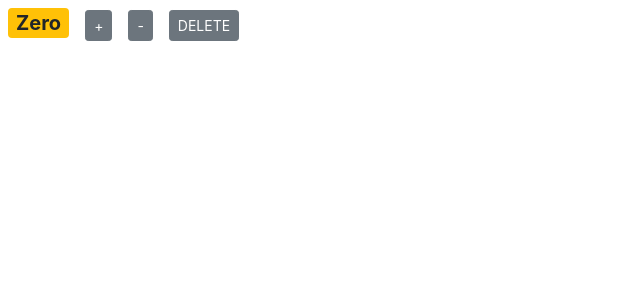
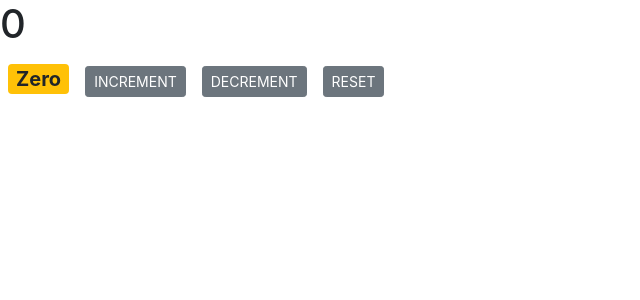
Before and after one commit to bilalahmad147/practice-reapositery-for-react, a React (Create React App) app: page / in a window 1280 px wide. Shown: the top 300 px of the page, without its empty margins (0-640 px from the left). Built offline with nearby package versions, Linux system fonts and the light colour scheme.

Commit message:
Update App.js

```diff
--- a/src/App.js
+++ b/src/App.js
@@ -1,23 +1,27 @@
-import React from 'react';
+import React, { useState } from 'react';
 import "./App.css";
 import 'bootstrap/dist/css/bootstrap.min.css';
 
 function App() {
   let initialValue = 0;
+  let [isCount, setCount] = useState(initialValue);
 
   const formatCount = () => {
-    return initialValue === 0 ? "Zero" : initialValue;
+    return isCount === initialValue ? "Zero" : isCount;
   };
 
   let classes = "badge m-2 badge-";
-  classes += (initialValue === 0) ? "warning" : "primary"
+  classes += (isCount === 0) ? "warning" : "primary";
+
+
 
   return (
     <React.Fragment>
-      <span style={{fontSize : 20}} className={classes}>{formatCount()}</span>
-      <button className="btn btn-secondary btn-sm m-2">+</button>
-      <button className="btn btn-secondary btn-sm m-2">-</button>
-      <button className="btn btn-secondary btn-sm m-2">DELETE</button>
+      <h1>{isCount}</h1>
+      <span style={{ fontSize: 20, fontWeight: "bold" }} className={classes}>{formatCount()}</span>
+      <button onClick={() => { setCount(++isCount) }} className="btn btn-secondary btn-sm m-2">INCREMENT</button>
+      <button onClick={() => { setCount(--isCount) }} className="btn btn-secondary btn-sm m-2">DECREMENT</button>
+      <button onClick={() => { setCount(initialValue) }} className="btn btn-secondary btn-sm m-2">RESET</button>
     </React.Fragment>
   );
 }
```
